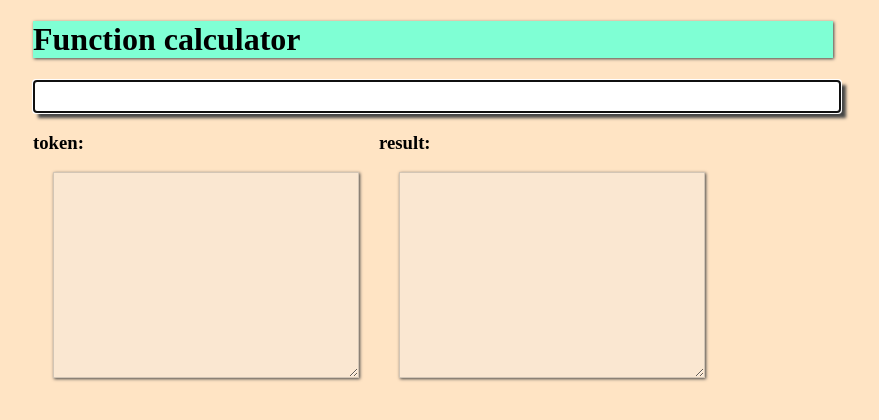
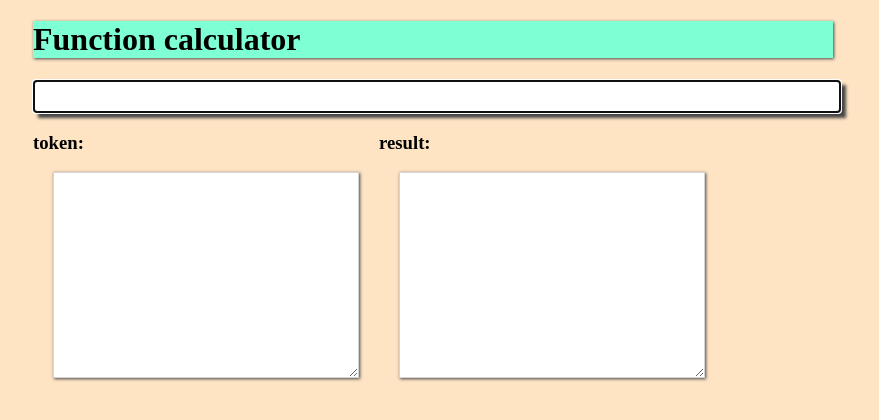
Before and after one commit to elipmoc/JS-, a PHP site: page / in a window 1280 px wide. Shown: the top 420 px of the page, without its empty margins (207-1086 px from the left). Run offline with PHP 8.4, Linux system fonts and the light colour scheme.

Commit message:
色を改良した

```diff
--- a/index.css
+++ b/index.css
@@ -33,9 +33,11 @@ body{
     width: 300px;
     height: 200px;
     font-size:23px;
+    color: black;
     font-weight:bold;
     margin-left: 20px;
     margin-right: 20px;
+    background-color:white;
 }
 
 .block {
```
